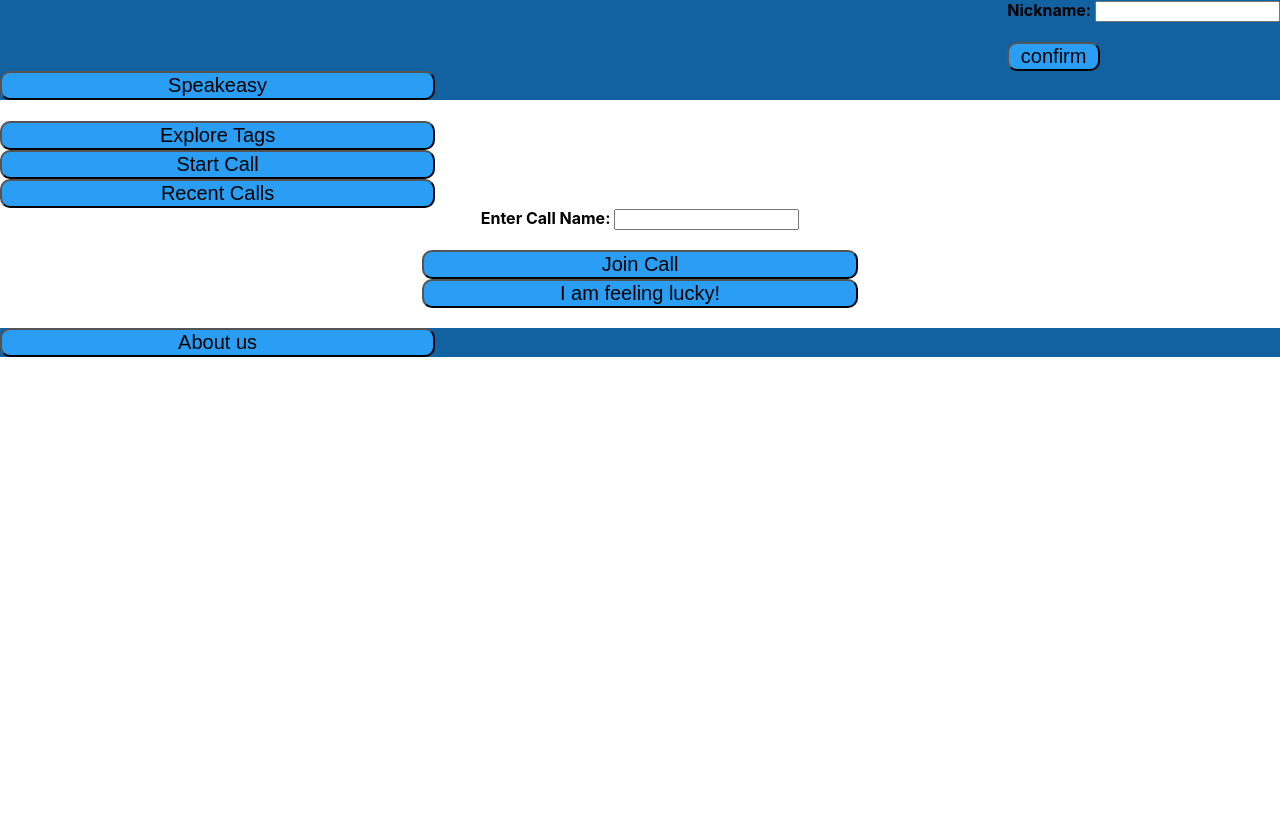
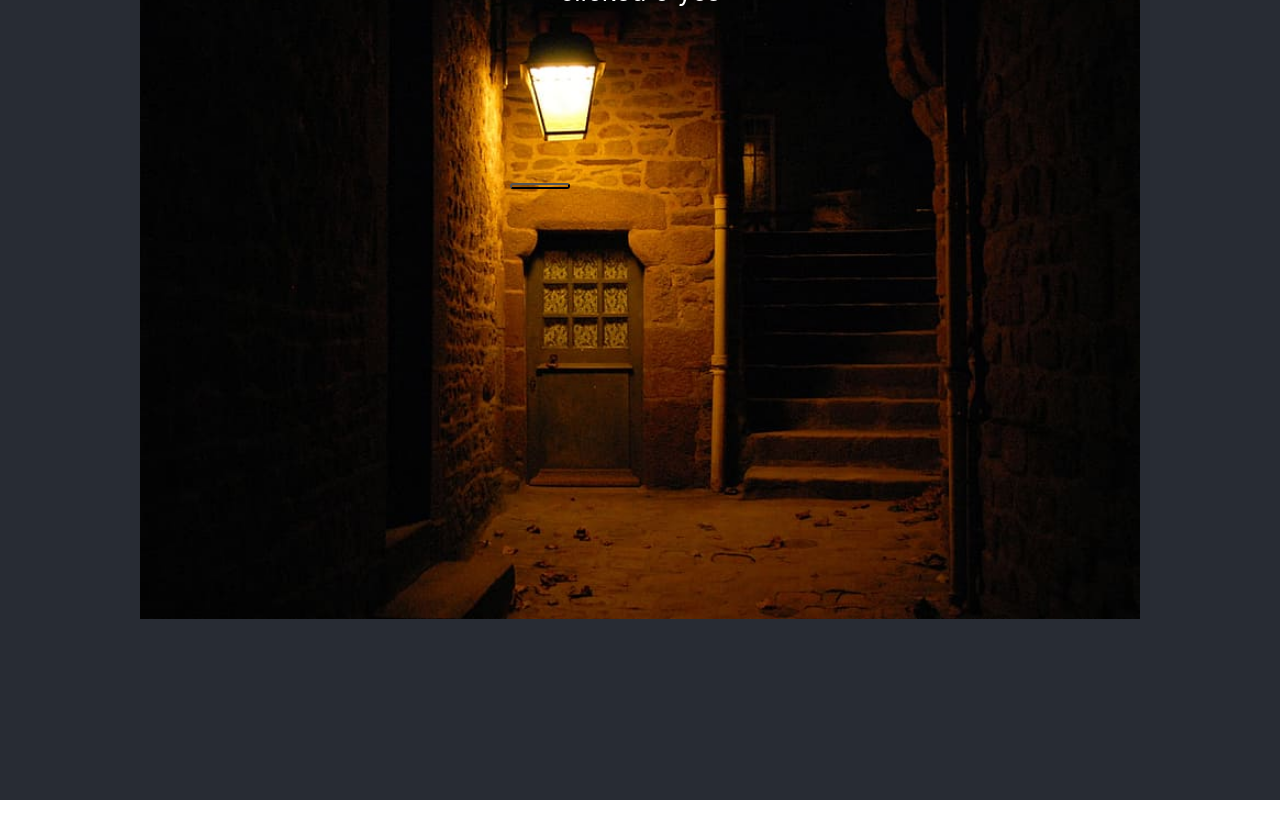
Before and after one commit to agile-dev-assignments/project-setup-team-baliton-portal-speakeasy, a React (Create React App) app in the folder front-end/: page / in a window 1280 px wide. Shown: the top 838 px of the page. Before the commit the page ends 800 px from the top, so only its background shows below. Built offline with nearby package versions, Linux system fonts and the light colour scheme.

Commit message:
did first pass at updating links

```diff
--- a/front-end/src/About.js
+++ b/front-end/src/About.js
@@ -17,7 +17,7 @@ const About = (props) => {
       },
       {
         "name": "Oil Chen",
-         "bio": "Oli is a student at nyu and the man behind the idea for Speakeasy.",
+        "bio": "Oli is a student at nyu and the man behind the idea for Speakeasy.",
         "github": "https:/github.com/solidstatechen",
         "email": "mailto:oac240@nyu.edu"
       },
--- a/front-end/src/App.js
+++ b/front-end/src/App.js
@@ -6,15 +6,13 @@ import Chatroom from './Chatroom'
 import TagList from './TagList'
 import TagPage from './TagPage'
 import EasterEgg from './EasterEgg'
+//import CreateNewCall from './CreateNewCall'
 
 
 function App() {
   return (
     <Router>
       <Switch>
-        <Route path="/easter">
-          <EasterEgg/>
-        </Route>
         <Route path="/taglist">
           <Toplog />
             <TagListWithTags />
@@ -44,10 +42,13 @@ function App() {
           <Toplog />
           <About />
         </Route>
-        <Route path="/">
+        <Route path="/main">
           <Toplog />
           <MainPage />
           <Bottom />
+        </Route>
+        <Route path="/">
+          <EasterEgg/>
         </Route>
       </Switch>
      </Router>
@@ -72,7 +73,7 @@ export const Toplog = (props) => {
       <div id = "nickname">
         <Textbox mess = "Nickname: " tag = "nickname" name = "confirm"> </Textbox>
       </div>
-      <Linker ali = "left" var = "primary" action = "/easter" name = "Speakeasy" id = 'au'></Linker>
+      <Linker ali = "left" var = "primary" action = "/main" name = "Speakeasy" id = 'au'></Linker>
 
     </div>
   );
@@ -83,7 +84,7 @@ export const Toplog = (props) => {
 function Textbox(prop) {
   return (
     <div align = {prop.ali}>
-     <form action="/callPage">
+     <form action="/chatroom">
        <label form="tag"><b>{prop.mess}</b></label>
        <input type="text" id={prop.tag} name = {prop.tag}/><br/><br/>
        <input type="submit" value= {prop.name} id = "submitcall"/>
@@ -135,25 +136,25 @@ const TagPageWithCalls = () => {
   const calls = [
     {
       'callName': 'CALL NAME 1',
-      'link': 'call1',
+      'link': 'chatroom',
       'numPeople': 536,
       'duration': 9.1
     },
     {
       'callName': 'CALL NAME 2',
-      'link': 'call2',
+      'link': 'chatroom',
       'numPeople': 251,
       'duration': 548.2
     },
     {
       'callName': 'CALL NAME 3',
-      'link': 'call3',
+      'link': 'chatroom',
       'numPeople': 941,
       'duration': 32.7
     },
     {
       'callName': 'CALL NAME 4',
-      'link': 'call4',
+      'link': 'chatroom',
       'numPeople': 151,
       'duration': 43.2
     }
```
